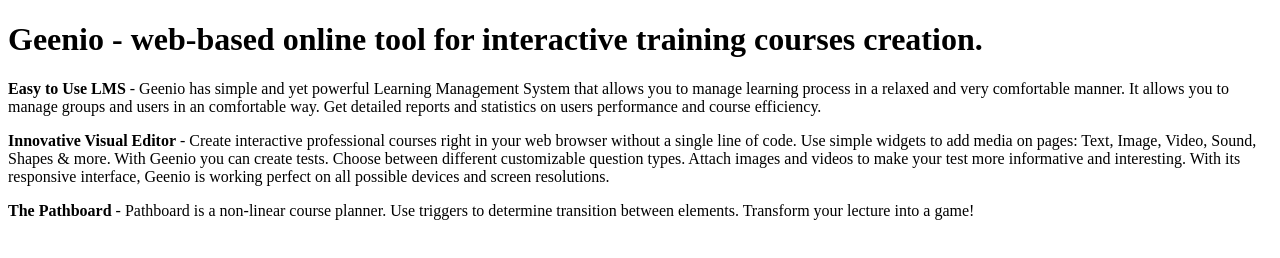
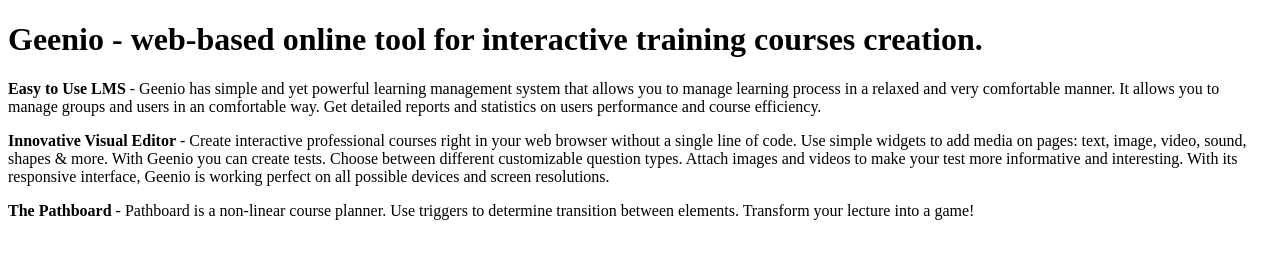
Before and after one commit to ArMikael/HTML, a plain HTML site: page about.html in a window 1280 px wide. Drawn offline with Linux system fonts and the light colour scheme.

Commit message:
Change Caps letters mistakes in about.html

```diff
--- a/about.html
+++ b/about.html
@@ -6,9 +6,9 @@
 </head>
 <body>
 	<h1>Geenio - web-based online tool for interactive training courses creation.</h1>
-	<p><strong>Easy to Use LMS</strong> - Geenio has simple and yet powerful Learning Management System that allows you to manage learning process in a relaxed and very comfortable manner. It allows you to manage groups and users in an comfortable way. Get detailed reports and statistics on users
+	<p><strong>Easy to Use LMS</strong> - Geenio has simple and yet powerful learning management system that allows you to manage learning process in a relaxed and very comfortable manner. It allows you to manage groups and users in an comfortable way. Get detailed reports and statistics on users
 	performance and course efficiency.</p>
-	<p><strong>Innovative Visual Editor</strong> - Create interactive professional courses right in your web browser without a single line of code. Use simple widgets to add media on pages: Text, Image, Video, Sound, Shapes & more. With Geenio you can create tests. Choose between different customizable question types. Attach images and videos to make your test more informative and interesting. With its responsive interface, Geenio is working perfect on all possible devices and screen resolutions.</p>
+	<p><strong>Innovative Visual Editor</strong> - Create interactive professional courses right in your web browser without a single line of code. Use simple widgets to add media on pages: text, image, video, sound, shapes & more. With Geenio you can create tests. Choose between different customizable question types. Attach images and videos to make your test more informative and interesting. With its responsive interface, Geenio is working perfect on all possible devices and screen resolutions.</p>
 	<p><strong>The Pathboard</strong> - Pathboard is a non-linear course planner. Use triggers to determine transition between elements. Transform your lecture into a game!</p>
 </body>
 </html>
```
Also changed, not shown: index.html (+1 -1 lines).
